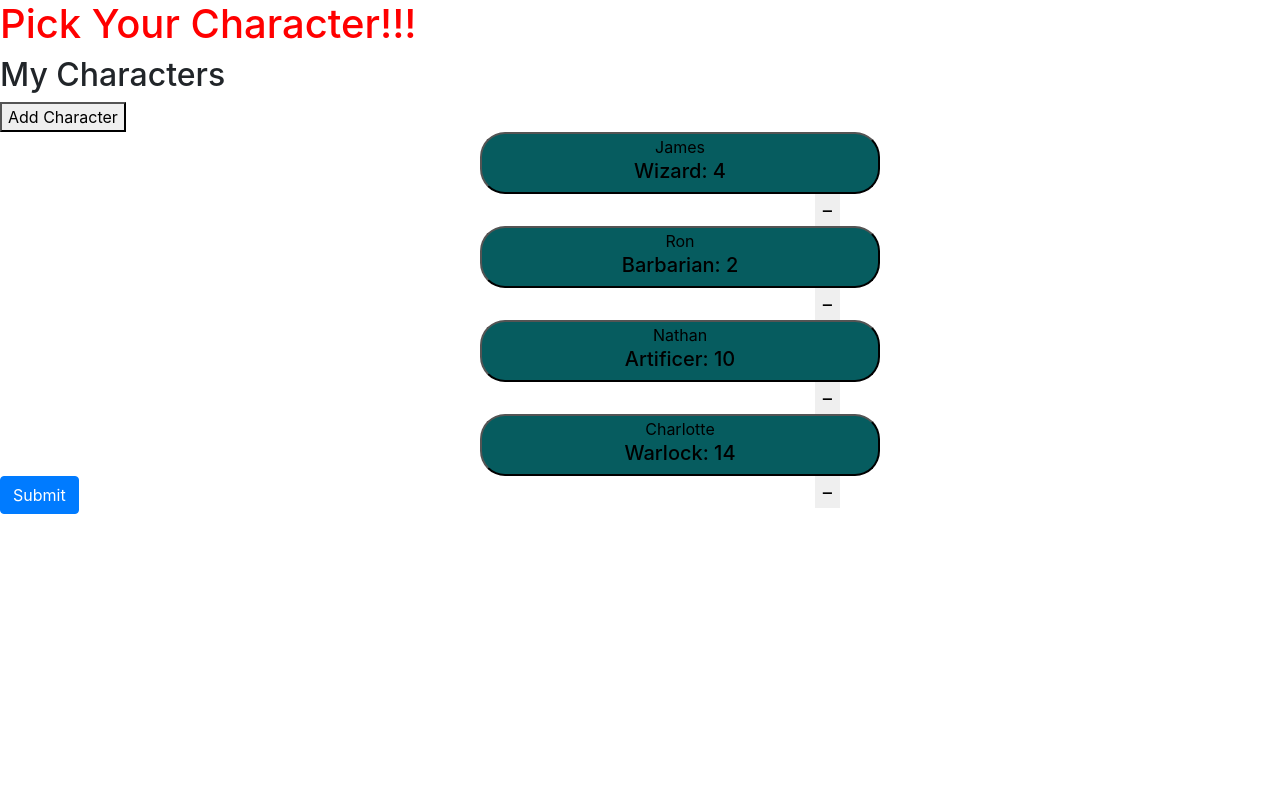
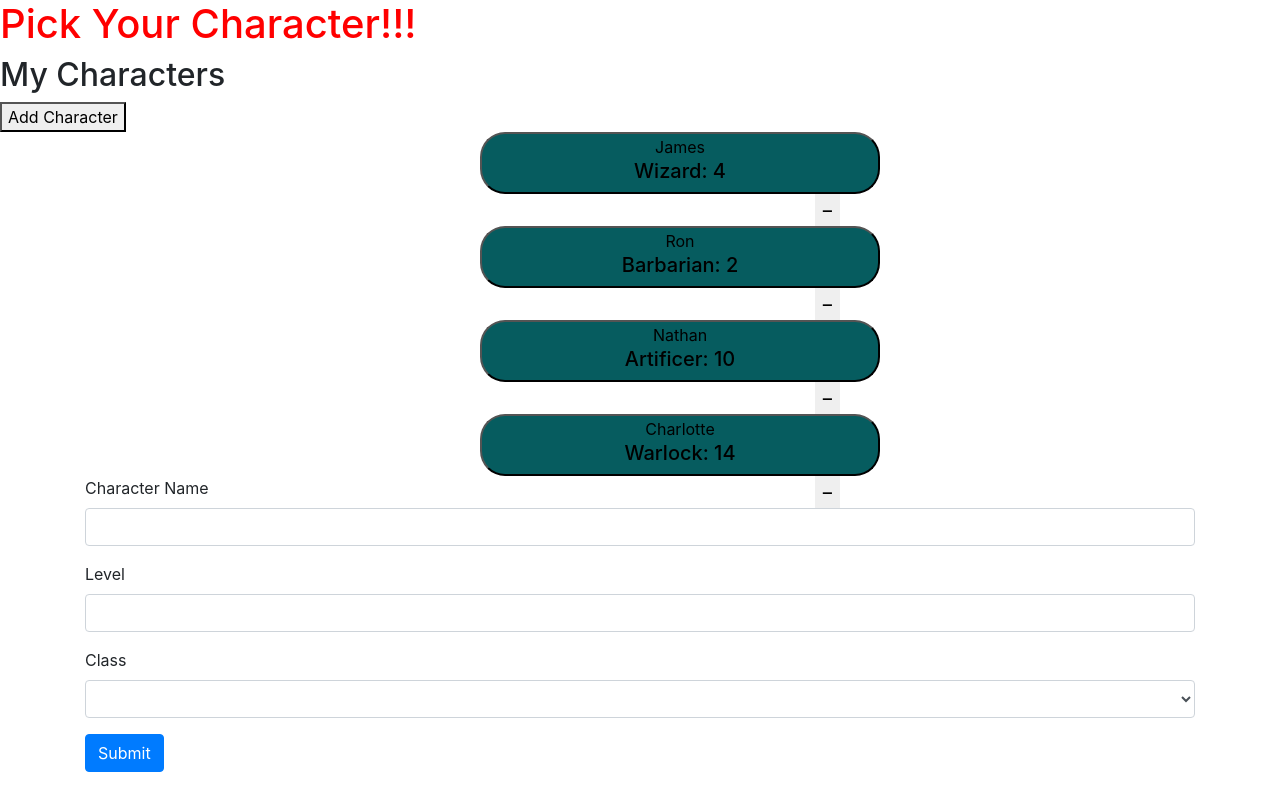
Before and after one commit to EagleCollin/dnd-character-storage, an Angular app: page /characters/new in a window 1280 px wide. Built offline with nearby package versions, Linux system fonts and the light colour scheme.

Commit message:
added character input form

```diff
--- a/src/app/character/character-input/character-input/character-input.component.html
+++ b/src/app/character/character-input/character-input/character-input.component.html
@@ -1,5 +1,51 @@
-<form>
-  <div>
+<form [formGroup]="reactiveForm" (ngSubmit)="onFormSubmit()">
+  <div class="container">
+    <div class="form-group">
+      <label for="name">Character Name</label>
+      <input
+        type="text"
+        id="name"
+        name="name"
+        class="form-control"
+        formControlName="name"
+      />
+    </div>
+
+    <div class="form-group">
+      <label for="level">Level</label>
+      <input
+        type="text"
+        id="level"
+        name="level"
+        class="form-control"
+        formControlName="level"
+      />
+    </div>
+
+    <div class="form-group">
+      <label for="class">Class</label>
+      <select
+        id="class"
+        name="class"
+        class="form-control"
+        formControlName="class"
+      >
+        <option value="Artificer">Artificer</option>
+        <option value="Blood Hunter">Blood Hunter</option>
+        <option value="Barbarian">Barbarian</option>
+        <option value="Bard">Bard</option>
+        <option value="Cleric">Cleric</option>
+        <option value="Druid">Druid</option>
+        <option value="Fighter">Fighter</option>
+        <option value="Monk">Monk</option>
+        <option value="Paladin">Paladin</option>
+        <option value="Ranger">Ranger</option>
+        <option value="Rogue">Rogue</option>
+        <option value="Sorcerer">Sorcerer</option>
+        <option value="Wizard">Wizard</option>
+        <option value="Warlock">Warlock</option>
+      </select>
+    </div>
     <button class="btn btn-primary" type="submit">Submit</button>
   </div>
 </form>
--- a/src/app/character/character-input/character-input/character-input.component.ts
+++ b/src/app/character/character-input/character-input/character-input.component.ts
@@ -1,4 +1,5 @@
 import { Component, Input, OnInit } from '@angular/core';
+import { FormControl, FormGroup, Validators } from '@angular/forms';
 
 @Component({
   selector: 'app-character-input',
@@ -6,11 +7,25 @@ import { Component, Input, OnInit } from '@angular/core';
   styleUrls: ['./character-input.component.css'],
 })
 export class CharacterInputComponent implements OnInit {
+  reactiveForm: FormGroup;
+
   constructor() {}
 
-  ngOnInit(): void {}
+  ngOnInit(): void {
+    this.reactiveForm = new FormGroup({
+      name: new FormControl(null, Validators.required),
+      level: new FormControl(null, Validators.required),
+      class: new FormControl(null, Validators.required),
+      strength: new FormControl(null, Validators.required),
+      int: new FormControl(null, Validators.required),
+      dex: new FormControl(null, Validators.required),
+      wisdon: new FormControl(null, Validators.required),
+      charisma: new FormControl(null, Validators.required),
+      constitution: new FormControl(null, Validators.required),
+    });
+  }
 
   onFormSubmit() {
-    console.log('Submitted!');
+    console.log('Submitted!', this.reactiveForm);
   }
 }
```
Also changed, not shown: src/app/app.module.ts (+5 -10 lines).
